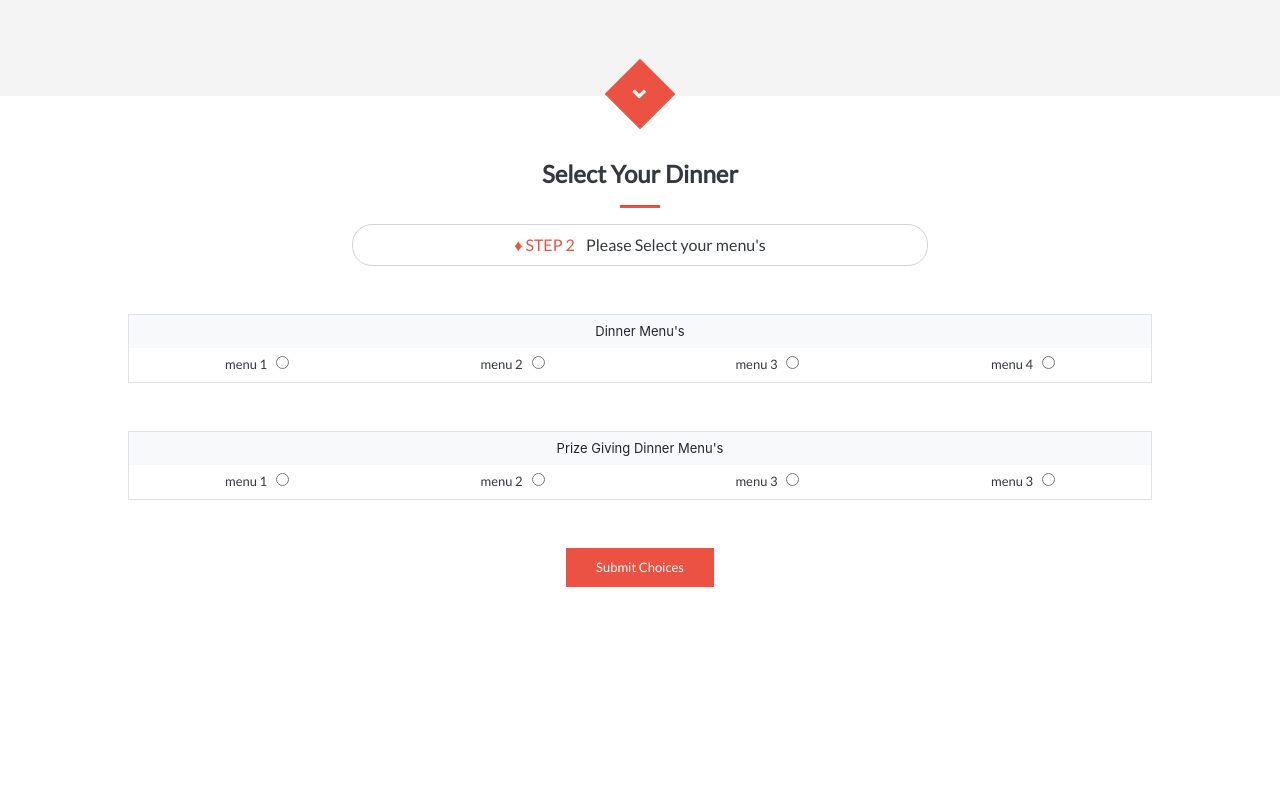
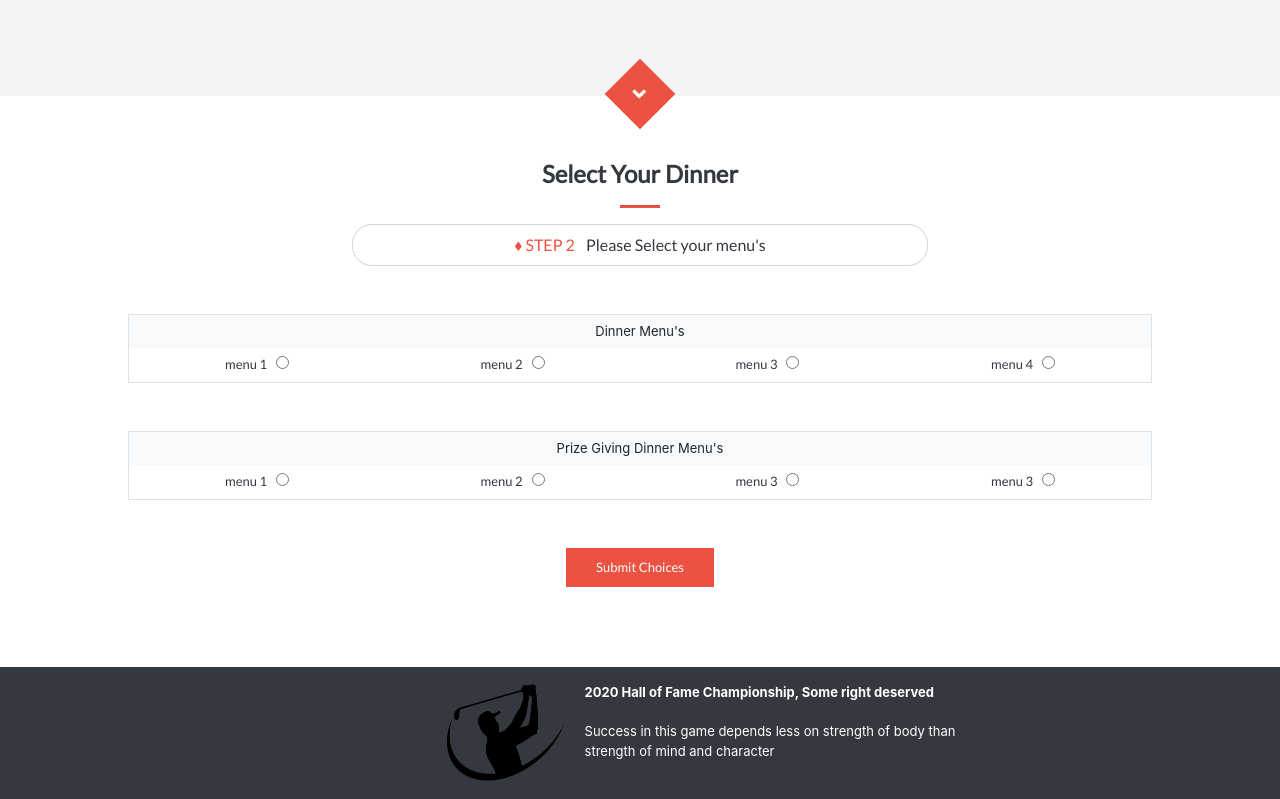
Before and after one commit to Elbie-em/HTML-CSS-Captone-Project-Tournament-Website, a plain HTML site: page tickets.html in a window 1280 px wide. Shown: the part 566-1365 px from the top of the page. Before the commit the page ends 1233 px from the top, so only its background shows below. Drawn offline with nearby package versions, Linux system fonts and the light colour scheme.

Commit message:
added footer to tickets.html

```diff
--- a/tickets.html
+++ b/tickets.html
@@ -138,8 +138,13 @@
     <div class="blank-space">
     </div>
   </main>
-  <footer>
-
+  <footer class="about-footer p-3">
+    <div class="container footer-div">
+      <img class="nav-logo" src="assets/tournament logo.png" alt="tournmentlogo">
+      <p class="footer-summary text-white"><b>2020 Hall of Fame Championship, Some right deserved</b><br><br>
+        Success in this game depends less on strength of body than <br> strength of mind and character
+      </p>
+    </div>
   </footer>
 
 
```
